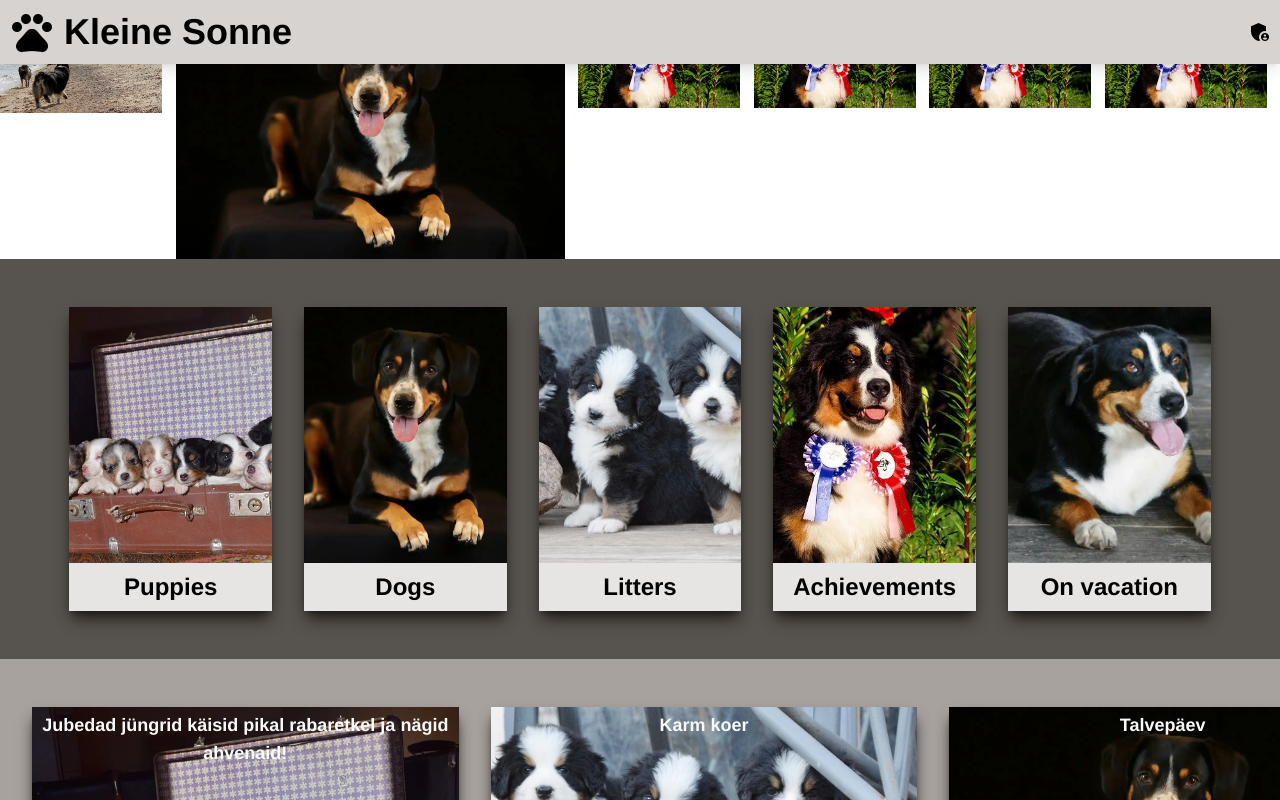
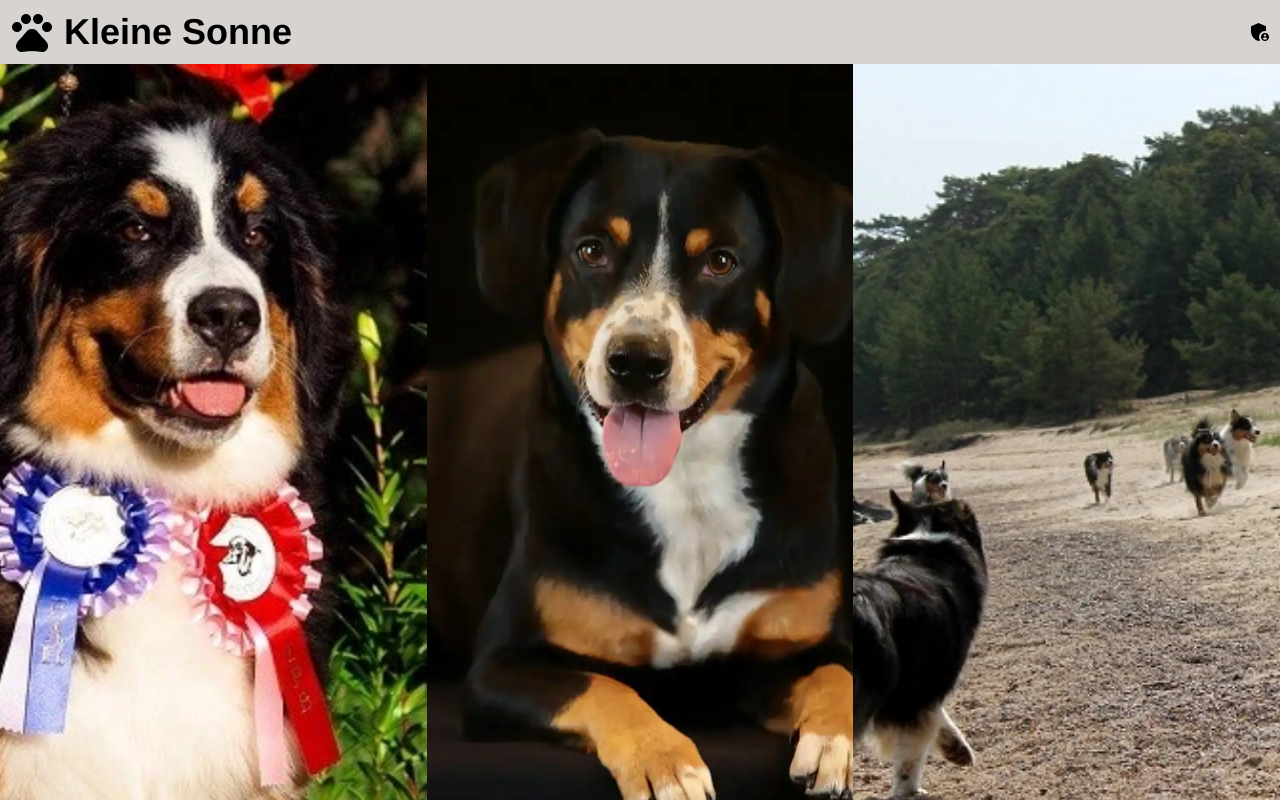
Before and after one commit to mart-mihkel/kleinesonne, a SvelteKit app: page / in a window 1280 px wide. Shown: the top 800 px of the page. Built offline with nearby package versions, Linux system fonts and the light colour scheme.

Commit message:
nicer landing✨

```diff
--- a/src/routes/+page.svelte
+++ b/src/routes/+page.svelte
@@ -1,6 +1,6 @@
 <script lang="ts">
     import Header from "./Header.svelte";
-    import Welcome from "./Welcome.svelte";
+    import Landing from "./Landing.svelte";
     import Navigation from "./Navigation.svelte";
     import News from "./News.svelte";
     import Footer from "./Footer.svelte";
@@ -9,7 +9,7 @@
 </script>
 
 <Header />
-<Welcome />
+<Landing />
 <Navigation />
 <News />
 <!-- About -->
--- a/src/routes/Header.svelte
+++ b/src/routes/Header.svelte
@@ -1,5 +1,5 @@
 <div
-    class="fixed z-10 flex w-full flex-row gap-4 bg-stone-300 p-2 shadow-lg dark:bg-stone-700"
+    class="flex w-full flex-row gap-4 bg-stone-300 p-2 shadow-lg dark:bg-stone-700"
 >
     <a
         class="flex flex-grow items-center gap-2 text-4xl font-semibold"
--- /dev/null
+++ b/src/routes/Landing.svelte
@@ -0,0 +1,24 @@
+<div class="flex flex-col md:h-[800px] md:flex-row">
+    <div class="group relative transition-all md:w-1/3 hover:md:w-1/2">
+        <img class="size-full object-cover" src="usin.webp" alt="bernese" />
+        <h2 class="absolute bottom-1 left-1/2 -translate-x-1/2">Bernese</h2>
+    </div>
+    <div class="relative transition-all md:w-1/3 hover:md:w-1/2">
+        <img
+            class="size-full object-cover"
+            src="viisakas.webp"
+            alt="entlebuch"
+        />
+        <h2 class="absolute bottom-1 left-1/2 -translate-x-1/2">Entlebuch</h2>
+    </div>
+    <div class="relative transition-all md:w-1/3 hover:md:w-1/2">
+        <img
+            class="size-full object-cover"
+            src="rand.webp"
+            alt="australian shepherd"
+        />
+        <h2 class="absolute bottom-1 left-1/2 -translate-x-1/2">
+            Australian shpeherd
+        </h2>
+    </div>
+</div>
--- a/src/routes/Welcome.svelte
+++ /dev/null
@@ -1,31 +0,0 @@
-<script lang="ts">
-    import { onMount } from "svelte";
-
-    const items = [
-        { src: "rand.webp", alt: "p1", title: "t1" },
-        { src: "viisakas.webp", alt: "p2", title: "t2" },
-        { src: "usin.webp", alt: "p3", title: "t3" },
-        { src: "usin.webp", alt: "p3", title: "t3" },
-        { src: "usin.webp", alt: "p3", title: "t3" },
-        { src: "usin.webp", alt: "p3", title: "t3" },
-    ];
-    let active = 0;
-
-    onMount(() => {
-        const interval = setInterval(
-            () => (active = (active + 1) % items.length),
-            3000,
-        );
-
-        return () => clearInterval(interval);
-    });
-</script>
-
-<div class="flex overflow-x-visible">
-    {#each items as { src, alt, title }}
-        <div>
-            <img {src} {alt} />
-        </div>
-        <h2>{title}</h2>
-    {/each}
-</div>
```
